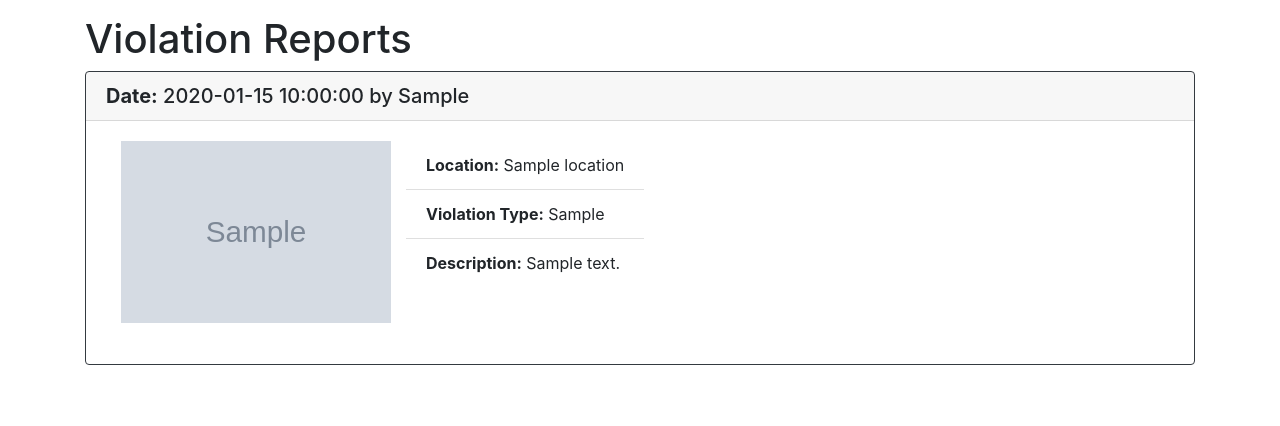
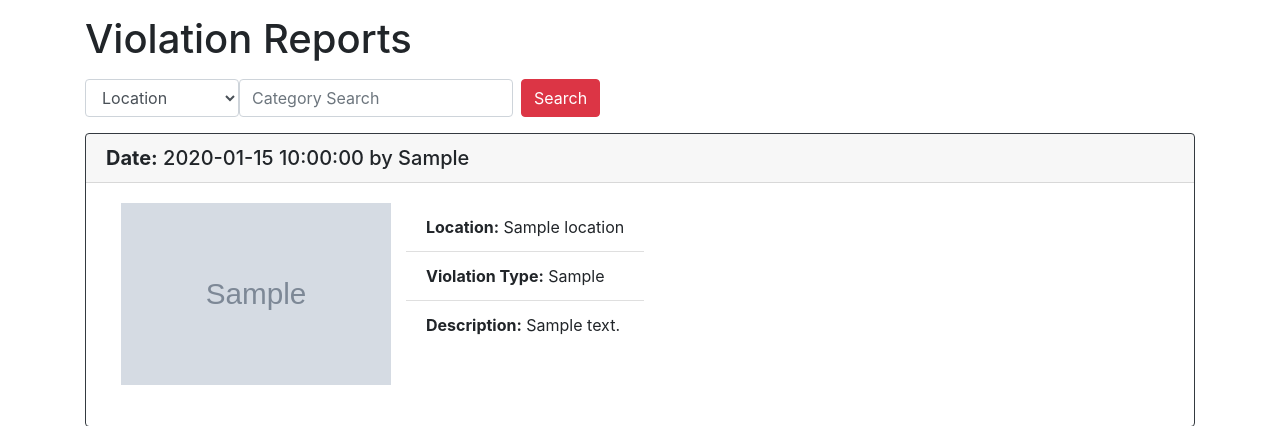
Before and after one commit to Code-Institute-Submissions/Freezefaz-Project-3-Safetynet_MarchResub, a Flask app: page /violation_reports/search in a window 1280 px wide. Shown: the part 92-518 px from the top of the page. Run offline with Flask 2, Linux system fonts and the light colour scheme; grey boxes marked "Sample" are stand-in pictures; a database or web service that is not in the repository returns one stand-in record (values such as "Sample title"); some libraries are stand-ins or nearby versions.

Commit message:
completed violation category search

```diff
--- a/app.py
+++ b/app.py
@@ -1057,9 +1057,21 @@ def show_violation_reports():
 ### SEARCH VIOLATION REPORT ###
 @app.route("/violation_reports/search")
 def violation_search():
-
+    required_search_by = request.args.get("violation_search_by") or ''
+    required_specific = request.args.get("violation_specific") or ''
     required_violation = request.args.get("violation") or ''
     criteria = {}
+
+    if required_search_by == "1":
+        criteria["location"] = {
+            '$regex': required_specific,
+            '$options': 'i'
+        }
+    else:
+        criteria["violation_type"] = {
+            '$regex': required_specific,
+            '$options': 'i'
+        }
 
     if required_violation:
         criteria["$or"] = [
@@ -1097,8 +1109,11 @@ def violation_search():
 
     violation_reports = db.violation_reports.find(criteria)
     return render_template("search_violations.template.html",
+                           required_search_by=required_search_by,
+                           required_specific=required_specific,
                            violation_reports=violation_reports,
-                           required_violation=required_violation)
+                           required_violation=required_violation,
+                           previous_values=required_search_by)
 
 @app.route("/violation_reports/create")
 @flask_login.login_required
--- a/templates/search_violations.template.html
+++ b/templates/search_violations.template.html
@@ -6,9 +6,20 @@
 {%endblock%}
 
 {%block content%}
-
+{%with%}
+    {%if not previous_values%}
+        {%set previous_values = {}%}
+    {%endif%}
 <h1>Violation Reports</h1>
-
+<form class="form-inline mt-3 mb-3" id="violation_search" method="GET">
+    <select class="form-control" name="violation_search_by" >
+        <option value="1" {%if previous_values == "1"%} selected {%endif%}>Location</option>
+        <option value="2" {%if previous_values == "2"%} selected {%endif%}>Violation Type</option>
+    </select>
+    <input class="form-control mr-sm-2" type="search" name="violation_specific"  placeholder="Category Search" aria-label="Search">
+    <button class="btn btn-danger my-2 my-sm-0" type="submit">Search</button>
+{%endwith%}
+</form>
 {% for each_violation_report in violation_reports %}
 <div class="card border-dark mb-3">
 
```
